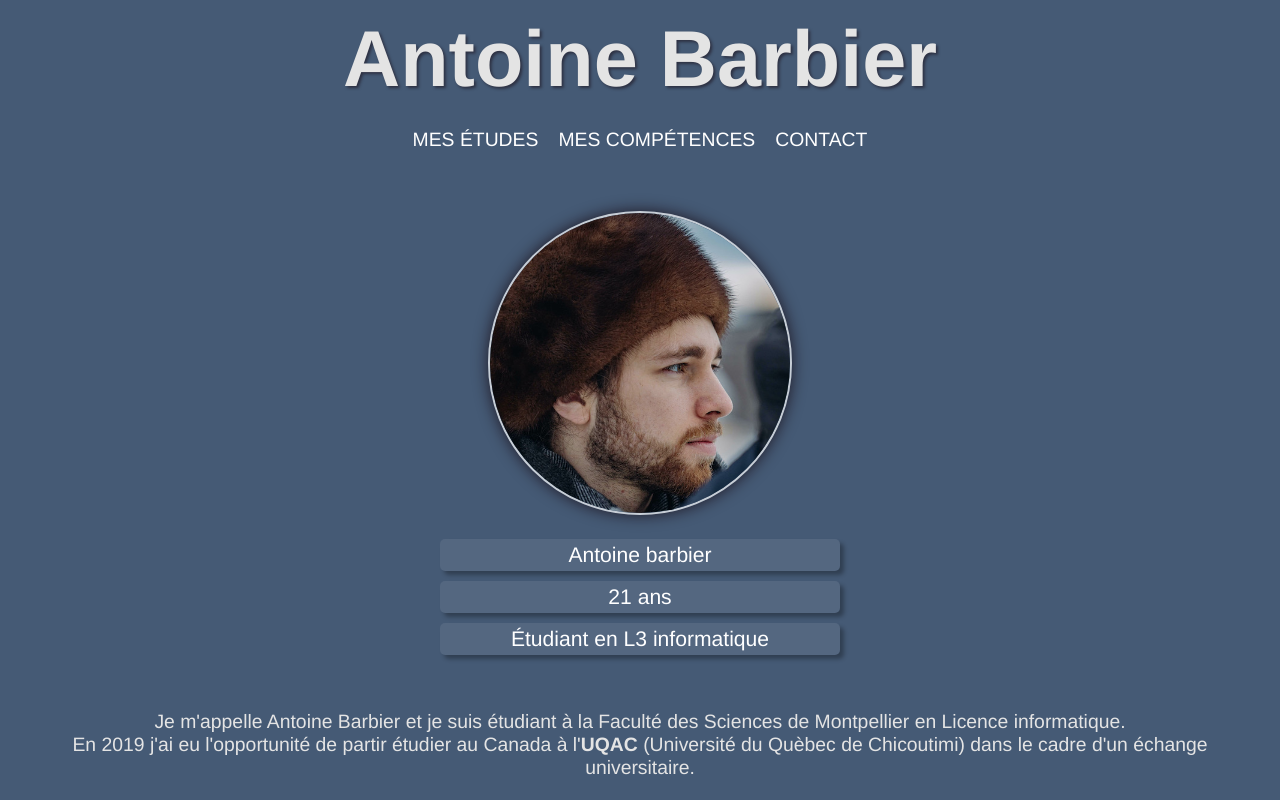
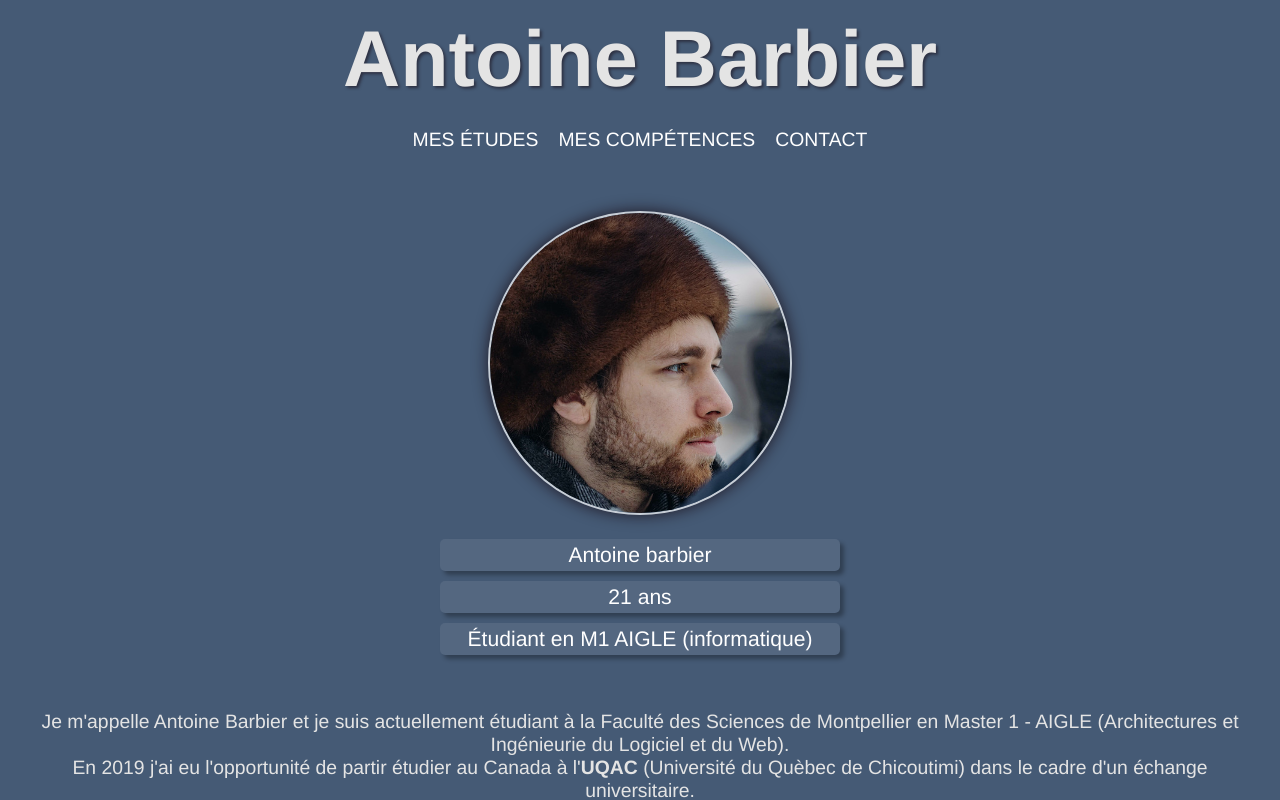
Before and after one commit to antoinebarbier022/antoinebarbier.fr, a Vue app: page / in a window 1280 px wide. Shown: the top 800 px of the page. Built offline with nearby package versions, Linux system fonts and the light colour scheme.

Commit message:
maj : content présentation

```diff
--- a/src/components/sections/Presentation.vue
+++ b/src/components/sections/Presentation.vue
@@ -8,11 +8,11 @@
                 <div class="profil-infos">
                     <p>Antoine barbier</p>
                     <p>{{age()}} ans</p>
-                    <p>Étudiant en L3 informatique</p>
+                    <p>Étudiant en M1 AIGLE (informatique)</p>
                 </div>
                 <p class="profil-description">
                     Je m'appelle Antoine Barbier
-                    et je suis étudiant à la Faculté des Sciences de Montpellier en Licence informatique.
+                    et je suis actuellement étudiant à la Faculté des Sciences de Montpellier en Master 1 - AIGLE (Architectures et Ingénieurie du Logiciel et du Web).
                     <br>En 2019 j'ai eu l'opportunité de partir étudier au Canada à l'<b>UQAC</b> (Université du Quèbec de Chicoutimi) dans le cadre d'un échange universitaire.
                 </p>
             </div>
```
